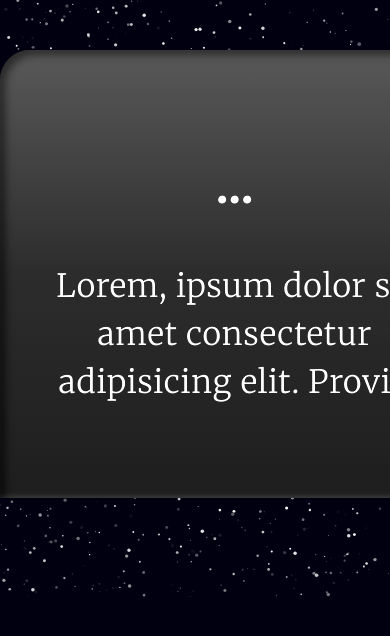
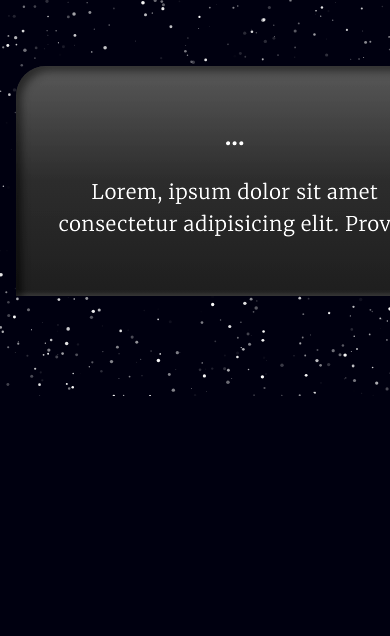
Before and after one commit to SecondKnight/tribute, a plain HTML site: page index.html in a window 390 px wide. Shown: the top 636 px of the page. Drawn offline with Linux system fonts and the light colour scheme.

Commit message:
Update index.html
added mobile responsiveness

```diff
--- a/index.html
+++ b/index.html
@@ -91,6 +91,29 @@
           opacity: 1;
         }
       }
+      @media (max-width: 768px) {
+        .tombstone {
+          padding: 2rem 1.5rem;
+          font-size: clamp(1.25rem, 4.5vw, 1.5rem);
+          line-height: 1.6;
+        }
+
+        .sky {
+          padding: 1rem;
+        }
+
+        .tombstone h1 {
+          font-size: clamp(1.5rem, 6vw, 2rem);
+        }
+
+        .tombstone footer p {
+          font-size: clamp(1rem, 4.5vw, 1.3rem);
+        }
+
+        .tombtext p {
+          margin-bottom: 1.5rem;
+        }
+      }
     </style>
   </head>
   <body>
```
